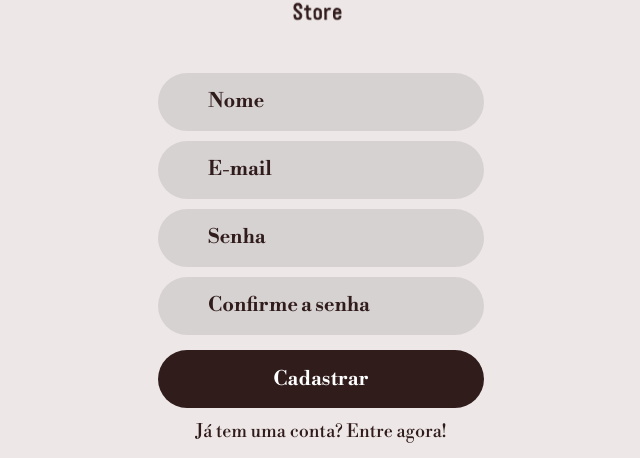
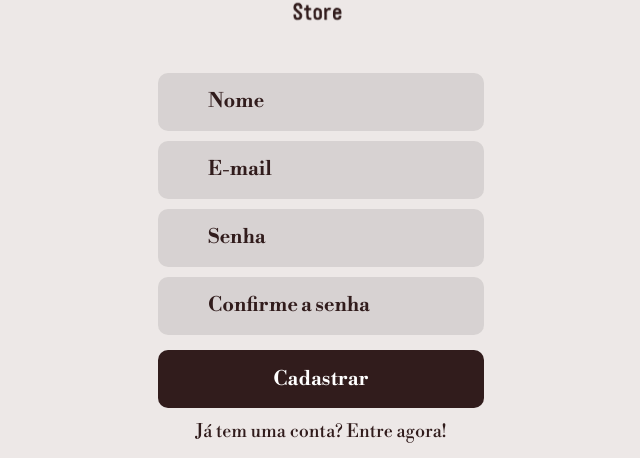
Before and after one commit to lucasscabral/projeto14-L-A-Store-front, a React (Create React App) app: page /cadastro in a window 1280 px wide. Shown: the part 265-723 px from the top of the page, without its empty margins (319-959 px from the left). Built offline with nearby package versions, Linux system fonts and the light colour scheme.

Commit message:
feat: front e rota Cadastro funcional

```diff
--- a/package.json
+++ b/package.json
@@ -6,6 +6,7 @@
     "axios": "^0.27.2",
     "react": "^17.0.2",
     "react-dom": "^17.0.2",
+    "react-loader-spinner": "^5.1.5",
     "react-router-dom": "^6.3.0",
     "react-scripts": "^4.0.3",
     "styled-components": "^5.3.5"
--- a/src/components/Auth/Cadastro.js
+++ b/src/components/Auth/Cadastro.js
@@ -2,22 +2,109 @@ import { Container, Form, Button } from "../GlobalComponents";
 import { useNavigate, Link } from "react-router-dom";
 import logo from "../../assets/image/logo.svg";
 import styled from "styled-components";
+import { useState } from "react";
+import axios from "axios";
+import { ThreeDots } from "react-loader-spinner";
 
 export default function Cadastro() {
   const navigate = useNavigate();
+
+  const [nome, setNome] = useState("");
+  const [email, setEmail] = useState("");
+  const [senha, setSenha] = useState("");
+  const [confirmaSenha, setConfirmaSenha] = useState("");
+  const [senhaIncorreta, setSenhaIncorreta] = useState(false);
+  const [emailInvalido, setEmailInvalido] = useState(false);
+  const [loader, setLoader] = useState("Cadastrar");
+  const [disable, setDisable] = useState(false);
+
+  const cadastrar = (e) => {
+    e.preventDefault();
+    if (senha !== confirmaSenha) {
+      setSenhaIncorreta(true);
+    } else {
+      setSenhaIncorreta(false);
+      const body = {
+        nome,
+        email,
+        senha,
+      };
+      console.log(body);
+
+      const promise = axios.post("http://localhost:5000/cadastro", body);
+
+      promise
+        .then((res) => {
+          setDisable(true);
+          setLoader(<ThreeDots color="white" />);
+          setTimeout(() => navigate("/login"), 1000);
+        })
+        .catch((err) => {
+          setLoader(<ThreeDots color="white" />);
+          setDisable(true);
+          setTimeout(() => setDisable(false), 500);
+          setTimeout(() => setLoader("Cadastrar"), 500);
+
+          if (err.response.status) {
+            setEmailInvalido(true);
+          }
+        });
+    }
+  };
 
   return (
     <Container>
       <TelaCadastro>
         <img width={160} height={160} src={logo} alt="" />
 
-        <Form>
-          <Input type="text" placeholder="Nome" />
-          <Input type="email" placeholder="E-mail" />
-          <Input type="password" placeholder="Senha" />
-          <Input type="password" placeholder="Confirme a senha" />
+        <Form onSubmit={cadastrar}>
+          <Input
+            disabled={disable}
+            type="text"
+            placeholder="Nome"
+            value={nome}
+            onChange={(e) => setNome(e.target.value)}
+            required
+          />
 
-          <Button type="submit">Cadastrar</Button>
+          {emailInvalido && (
+            <p className="formInvalido">
+              ⛔ Use um e-mail diferente para continuar!
+            </p>
+          )}
+          <Input
+            disabled={disable}
+            type="email"
+            placeholder="E-mail"
+            value={email}
+            onChange={(e) => setEmail(e.target.value)}
+            required
+          />
+          <Input
+            disabled={disable}
+            type="password"
+            placeholder="Senha"
+            value={senha}
+            onChange={(e) => {
+              setSenha(e.target.value);
+            }}
+            required
+          />
+
+          {senhaIncorreta && (
+            <p className="formInvalido"> ⛔ Senhas não coincidem!</p>
+          )}
+
+          <Input
+            disabled={disable}
+            type="password"
+            placeholder="Confirme a senha"
+            value={confirmaSenha}
+            onChange={(e) => setConfirmaSenha(e.target.value)}
+            required
+          />
+
+          <Button type="submit">{loader}</Button>
         </Form>
         <Link to={"/login"}>
           <p className="vaiParaLogin">Já tem uma conta? Entre agora!</p>
@@ -48,6 +135,16 @@ const TelaCadastro = styled.div`
     font-weight: 400;
   }
 
+  .formInvalido {
+    cursor: default;
+    display: flex;
+
+    font-size: 16px;
+
+    margin-bottom: 3px;
+    color: #311c1c;
+  }
+
   a {
     text-decoration: none;
   }
@@ -57,7 +154,7 @@ const Input = styled.input`
   width: 326px;
   height: 58px;
 
-  border-radius: 50px;
+  border-radius: 10px;
   margin-bottom: 10px;
   font-size: 17px;
   color: #000000;
--- a/src/components/GlobalComponents.jsx
+++ b/src/components/GlobalComponents.jsx
@@ -3,14 +3,13 @@ import styled from "styled-components";
 export const Container = styled.div`
   display: flex;
   justify-content: center;
+  align-items: center;
   flex-direction: column;
   margin: 0 auto;
 `;
 
 export const Form = styled.form`
   display: flex;
-  justify-content: center;
-  align-items: center;
   flex-direction: column;
 `;
 
@@ -29,7 +28,11 @@ export const Button = styled.button`
   font-weight: 700;
   color: #fff;
 
-  border-radius: 50px;
+  border-radius: 10px;
   border: none;
   background-color: #311c1c;
+
+  svg {
+    height: 1rem;
+  }
 `;
```
Also changed, not shown: 1 other file (tests, documents, lock files or other folders).
